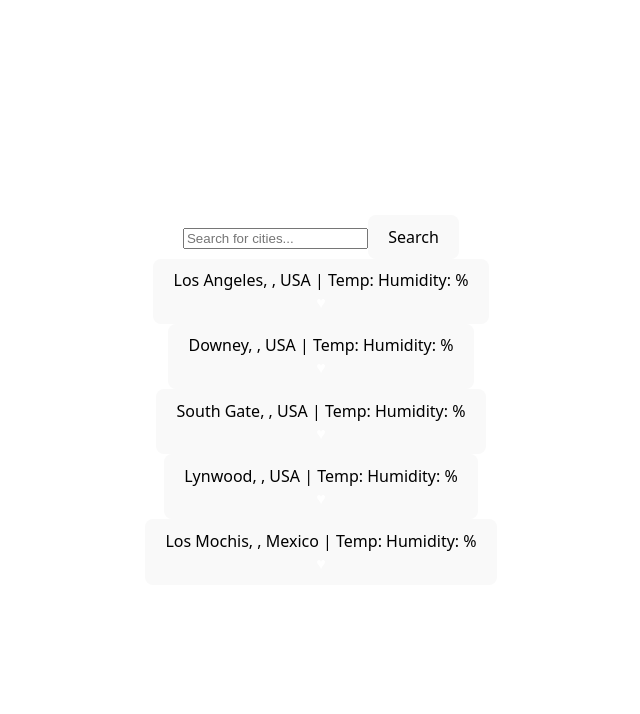
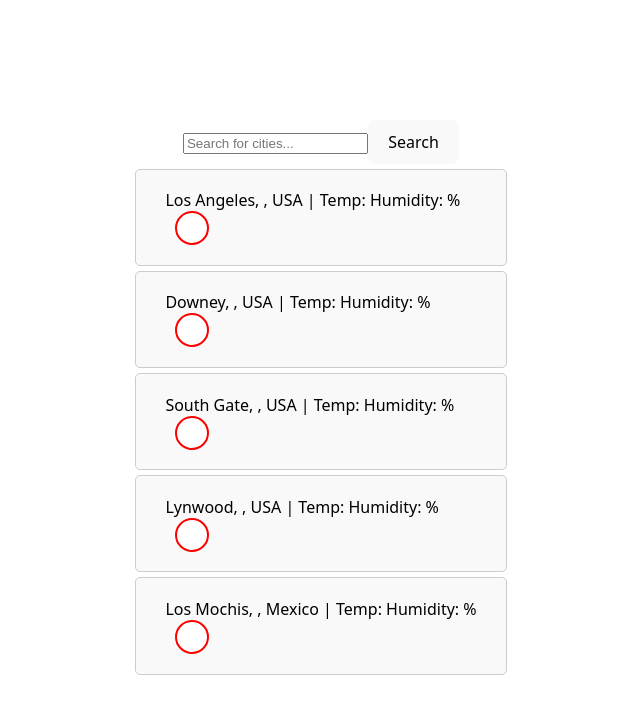
Before and after one commit to habahnow/WeatherApp, a React (Vite) app: page / in a window 1280 px wide. Shown: the top 714 px of the page, without its empty margins (319-959 px from the left). Built offline with nearby package versions, Linux system fonts and the light colour scheme.

Commit message:
initial steps to make favorites button and specific city easier

```diff
--- a/src/components/DashboardItem.jsx
+++ b/src/components/DashboardItem.jsx
@@ -1,5 +1,6 @@
 import { useCityContext} from "../contexts/CityContext"
 import { useNavigate } from "react-router-dom"
+import "../css/dashboard-item.css"
 
 function  DashboardItem( {city} ){
   const { isFavorite, addToFavorites, removeFromFavorites} = useCityContext();
--- /dev/null
+++ b/src/css/dashboard-item.css
@@ -0,0 +1,36 @@
+.dashboard-item {
+    display: flex; /* Use flexbox for layout */
+    align-items: center; /* Center items vertically */
+    justify-content: space-between; /* Space between text and heart */
+    padding: 10px; /* Add some padding */
+    border: 1px solid #ccc; /* Optional: Add a border around the item */
+    border-radius: 5px; /* Optional: Round the corners */
+    margin: 5px 0; /* Add some margin between items */
+    background-color: #f9f9f9; /* Optional: Background color */
+}
+
+.dashboard-item-btn {
+    flex: 1; /* Allow the button to take up available space */
+    background: none; /* Remove default button background */
+    border: none; /* Remove default button border */
+    cursor: pointer; /* Change cursor to pointer */
+    text-align: left; /* Align text to the left */
+}
+
+.favorite {
+    display: flex; /* Use flexbox for the heart */
+    align-items: center; /* Center the heart vertically */
+    justify-content: center; /* Center the heart horizontally */
+    width: 30px; /* Set a fixed width */
+    height: 30px; /* Set a fixed height */
+    border: 2px solid #FF0000; /* Add a red border */
+    border-radius: 50%; /* Make it circular */
+    color: #FF0000; /* Heart color */
+    background-color: white; /* Background color for the heart */
+    margin-left: 10px; /* Space between text and heart */
+    transition: background-color 0.3s; /* Smooth transition for hover effect */
+}
+
+.favorite:hover {
+    background-color: #FFCCCC; /* Change background on hover */
+}
```
